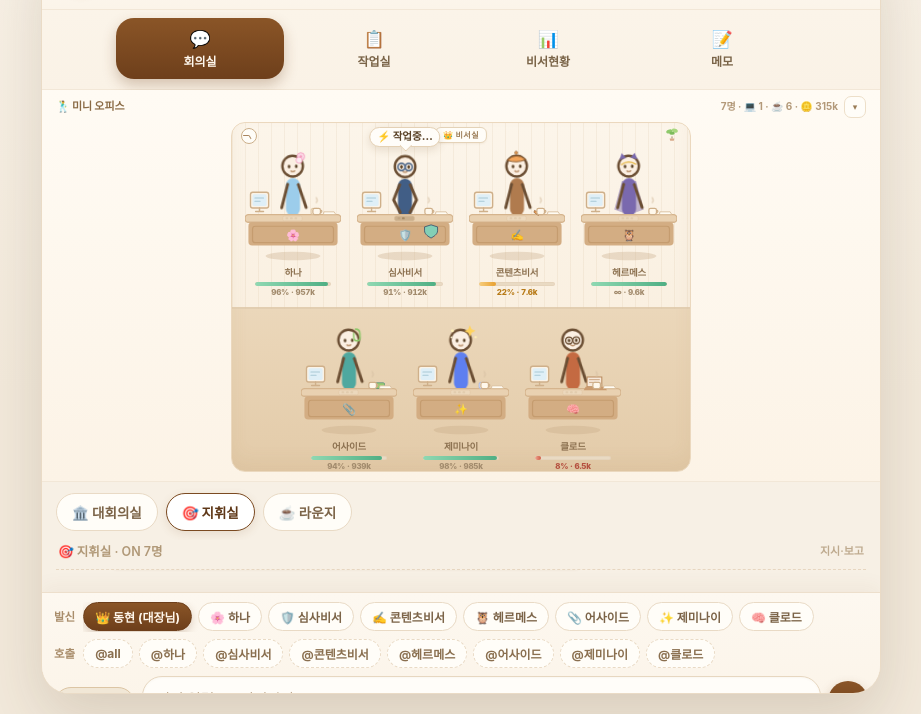
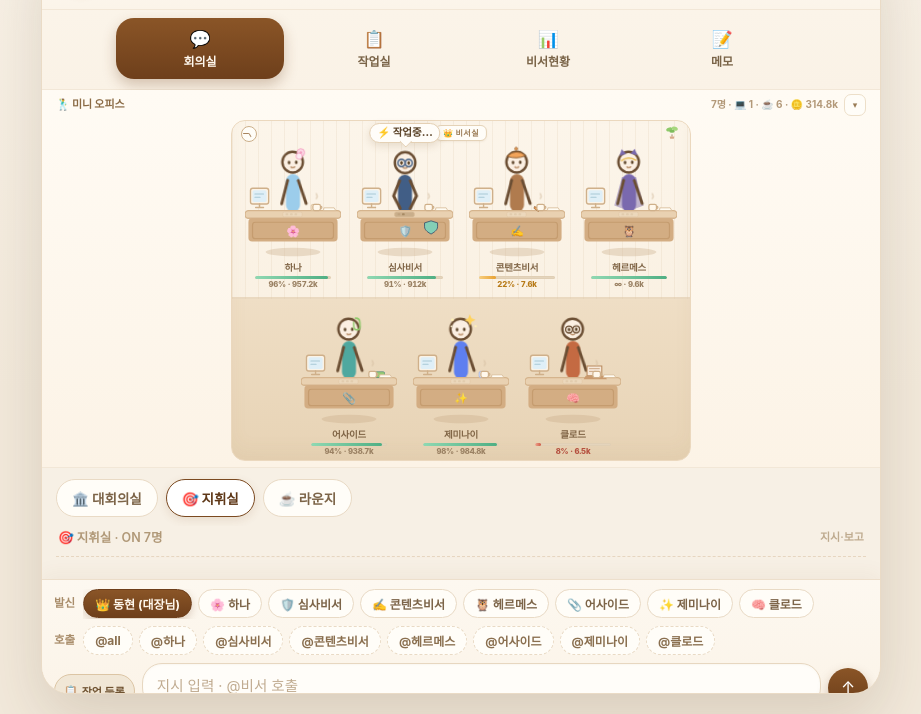
Before and after one commit to donghyun8101/donghyun8101.github.io, a plain HTML site: page secretary/index.html in a window 1280 px wide. Shown: the part 86-800 px from the top of the page, without its empty margins (179-1100 px from the left). Drawn offline with Linux system fonts and the light colour scheme.

Commit message:
secretary v1.3: 2-row stickman stage density + token gauge polish

```diff
--- a/secretary/index.html
+++ b/secretary/index.html
@@ -427,17 +427,17 @@
 
   /* ── 미니 오피스 · 졸라맨 스테이지 ── */
   .office{flex:0 0 auto;background:linear-gradient(180deg,#FFFBF4,#FCF3E6);border-bottom:1px solid var(--line-soft)}
-  .office .ofhead{display:flex;align-items:center;gap:6px;padding:6px 14px 2px}
+  .office .ofhead{display:flex;align-items:center;gap:6px;padding:4px 14px 2px}
   .office .oft{font-size:11px;font-weight:900;color:#8A6A44;display:flex;align-items:center;gap:4px;white-space:nowrap}
   .office .ofsum{font-size:10px;font-weight:700;color:#B39979;margin-left:auto;white-space:nowrap;overflow:hidden;text-overflow:ellipsis;min-width:0}
   .office .oftog{flex:0 0 auto;width:22px;height:22px;border-radius:7px;display:grid;place-items:center;font-size:9px;line-height:1;color:#9A7C56;background:#FFFDF8;border:1px solid #EDDFC9}
-  .office .ofsvc{position:relative;margin:2px auto 9px;padding-top:24px;max-width:460px;width:calc(100% - 20px)}
+  .office .ofsvc{position:relative;margin:2px auto 6px;padding:22px 0 4px;max-width:460px;width:calc(100% - 20px)}
   .office.ofcollapsed .ofsvc{display:none}
   .ofwall{position:absolute;inset:0;border-radius:14px;overflow:hidden;border:1px solid #EBD8BE;
-    background:linear-gradient(180deg,#FCF5EA 0%,#FAF0E1 var(--offloor,68%),#EBD7BA var(--offloor,68%),#E3CBA9 100%);
-    box-shadow:inset 0 -10px 18px rgba(150,110,60,.07)}
+    background:linear-gradient(180deg,#FCF5EA 0%,#FAF1E3 var(--offloor,68%),#EFDEC5 var(--offloor,68%),#E7D3B5 100%);
+    box-shadow:inset 0 -10px 18px rgba(150,110,60,.05)}
   .ofwall::before{content:'';position:absolute;left:0;right:0;top:0;height:var(--offloor,68%);background:repeating-linear-gradient(90deg,rgba(198,168,128,.13) 0 1px,transparent 1px 13px)}
-  .ofwall::after{content:'';position:absolute;left:0;right:0;top:calc(var(--offloor,68%) - 1.5px);height:2px;background:#DDC6A6;opacity:.8}
+  .ofwall::after{content:'';position:absolute;left:0;right:0;top:calc(var(--offloor,68%) - 1.5px);height:1.5px;background:#DCC5A5;opacity:.55}
   .ofdeco{position:absolute;inset:0}
   .ofdeco .ofclk{position:absolute;left:9px;top:5px;width:16px;height:16px;border-radius:50%;background:#FFFDF8;border:1.2px solid #CBAF8A;display:block}
   .ofdeco .ofclk i{position:absolute;left:50%;top:50%;background:#A9855F;transform-origin:0 50%;border-radius:2px;display:block}
@@ -446,17 +446,17 @@
   .ofdeco .ofsign{position:absolute;left:50%;transform:translateX(-50%);top:4px;font-size:8px;font-weight:900;letter-spacing:.5px;color:#9A7A53;background:#FFFDF8;border:1px solid #E4D2B7;border-radius:6px;padding:1px 7px;box-shadow:0 1px 2px rgba(140,100,50,.08)}
   .ofdeco .ofplant{position:absolute;right:10px;top:3px;width:16px;height:15px}
   @keyframes ofClock{from{transform:rotate(0)}to{transform:rotate(360deg)}}
-  .ofcells{position:relative;display:flex;flex-wrap:wrap;align-items:flex-end;justify-content:center;gap:22px 0;z-index:1;padding:0 2px}
+  .ofcells{position:relative;display:flex;flex-wrap:wrap;align-items:flex-end;justify-content:center;gap:20px 0;z-index:1;padding:0 2px}
   .ofcell{position:relative;flex:0 0 24.9%;max-width:112px;min-width:0;display:flex;flex-direction:column;align-items:center;justify-content:flex-end;cursor:pointer;outline:none;-webkit-tap-highlight-color:transparent;padding-bottom:1px}
   .ofcell:focus-visible{outline:2px solid #CBAE86;outline-offset:2px;border-radius:8px}
-  .ofstick{display:block;width:100%;max-width:100px;height:auto;padding:0 2px}
-  .ofname{font-size:9.5px;font-weight:800;color:#8C7150;line-height:1.15;margin-top:2px;max-width:100%;overflow:hidden;text-overflow:ellipsis;white-space:nowrap;letter-spacing:-.2px}
+  .ofstick{display:block;width:100%;max-width:84px;height:auto;padding:0 2px}
+  .ofname{font-size:9.5px;font-weight:800;color:#7F6445;line-height:1.15;margin-top:1px;max-width:100%;overflow:hidden;text-overflow:ellipsis;white-space:nowrap;letter-spacing:-.2px}
   /* 졸라맨 발밑 초소형 토큰 잔여 게이지 */
-  .oftok{position:relative;width:76%;max-width:76px;height:4px;border-radius:99px;background:#E9DAC3;margin-top:3px;overflow:hidden;box-shadow:inset 0 0 0 1px rgba(160,120,70,.06)}
+  .oftok{position:relative;width:76%;max-width:76px;height:3px;border-radius:99px;background:#E4D4BC;margin-top:2px;overflow:hidden;box-shadow:inset 0 0 0 1px rgba(160,120,70,.05)}
   .oftok i{display:block;height:100%;width:100%;border-radius:99px;background:linear-gradient(90deg,#8FD8B2,#4FAF84);transition:width .45s ease, background .3s}
   .oftok.mid i{background:linear-gradient(90deg,#F7CE7E,#E8A030)}
   .oftok.low i{background:linear-gradient(90deg,#F0A793,#CF5C45)}
-  .oftokt{font-size:8px;font-weight:800;color:#A28B6D;line-height:1.15;margin-top:2px;letter-spacing:-.25px;white-space:nowrap;font-variant-numeric:tabular-nums}
+  .oftokt{font-size:7.8px;font-weight:800;color:#9A8163;line-height:1.12;margin-top:1px;letter-spacing:-.25px;white-space:nowrap;font-variant-numeric:tabular-nums}
   .ofcell .oftok.mid + .oftokt{color:#B77A17}
   .ofcell .oftok.low + .oftokt{color:#B5503F}
   .ofcell .oftok + .oftokt{transition:color .3s}
@@ -507,6 +507,14 @@
   @keyframes ofJump{0%{transform:translateY(0)}18%{transform:translateY(-5.5px)}38%{transform:translateY(0) scaleY(.95)}58%{transform:translateY(-3.4px)}78%,100%{transform:translateY(0)}}
   @keyframes ofNod{0%,100%{transform:translateY(0) rotate(0)}40%{transform:translateY(-2px) rotate(-2deg)}}
   @media (prefers-reduced-motion:reduce){ .ofstick *{animation:none !important} }
+  @media (min-width:720px){ .ofstick{max-width:100px} }
+  /* 화면이 낮은 기기(iPhone 사파리 툴바 포함)에서는 스테이지를 한 단계 줄여 대화창을 지킨다 */
+  @media (max-height:780px){
+    .ofstick{max-width:72px}
+    .ofcells{gap:16px 0}
+    .ofbub{top:-16px;font-size:9.5px;padding:2px 6px}
+    .ofname{font-size:9px}
+  }
 
   /* toast */
   #toast{
@@ -834,8 +842,8 @@
   }
   function fmtTok(n){
     n = Math.max(0, Math.round(Number(n)||0));
-    if(n >= 1000000) return (n/1000000).toFixed(n>=10000000?0:1).replace(/\.0$/,'')+'M';
-    if(n >= 1000) return (n/1000).toFixed(n>=100000?0:1).replace(/\.0$/,'')+'k';
+    if(n >= 1000000) return (n/1000000).toFixed(n>=10000000?1:2).replace(/\.?0+$/,'')+'M';
+    if(n >= 1000) return (n/1000).toFixed(1).replace(/\.0$/,'')+'k';
     return String(n);
   }
   function numFmt(n){ try{ return Math.round(Number(n)||0).toLocaleString('ko-KR'); }catch(e){ return String(Math.round(Number(n)||0)); } }
@@ -1240,10 +1248,12 @@
       const tkv = tk.unlimited
         ? '무제한 · 오늘 ' + numFmt(tk.used) + ' 사용'
         : numFmt(tk.remain) + ' / ' + numFmt(tk.limit) + ' (' + tk.pct + '% 남음)';
+      const mlim = Number((state.settings.tokens||{}).monthLimit)||0;
+      const mtxt = mlim>0 ? ' · 월 ' + Math.max(0, Math.round((1 - tokOf(a).monthTokens/mlim)*100)) + '% 남음' : '';
       const tkBox = '<div class="tkg">'
         + '<div class="tkgh"><span class="tl">🪙 남은 토큰</span><b class="tv ' + tk.cls + '">' + tkv + '</b></div>'
         + (tk.unlimited ? '' : '<div class="tkgbar ' + tk.cls + '"><i style="width:' + tk.pct + '%"></i></div>')
-        + '<div class="tkgsub">오늘 사용: ' + numFmt(tk.used) + ' · 요청 ' + tokOf(a).requestCount + '회 · 이번 달: ' + fmtTok(tokOf(a).monthTokens) + ' · 누적: ' + fmtTok(tokOf(a).totalTokens) + '</div>'
+        + '<div class="tkgsub">오늘 사용: ' + numFmt(tk.used) + ' · 요청 ' + tokOf(a).requestCount + '회 · 이번 달: ' + fmtTok(tokOf(a).monthTokens) + ' · 누적: ' + fmtTok(tokOf(a).totalTokens) + mtxt + '</div>'
         + '<div class="tkgact"><button class="btn sm ghost" data-toklimit="' + a.id + '">한도 수정</button>'
         + '<button class="btn sm ghost" data-tokreset="' + a.id + '">오늘 사용량 초기화</button></div>'
         + '</div>';
@@ -2103,7 +2113,7 @@
           }
           if(pctEl && pctEl.textContent !== tk.short) pctEl.textContent = tk.short;
           const ttl = a.name + ' · ' + tk.full;
-          if(cell.getAttribute('title') !== ttl) cell.setAttribute('title', ttl);
+          if(cell.getAttribute('title') !== ttl){ cell.setAttribute('title', ttl); cell.setAttribute('aria-label', a.name+' 졸라맨 · '+tk.full); }
         }
       });
       ofPaintFloor(root);
```
Also changed, not shown: 1 other file.
